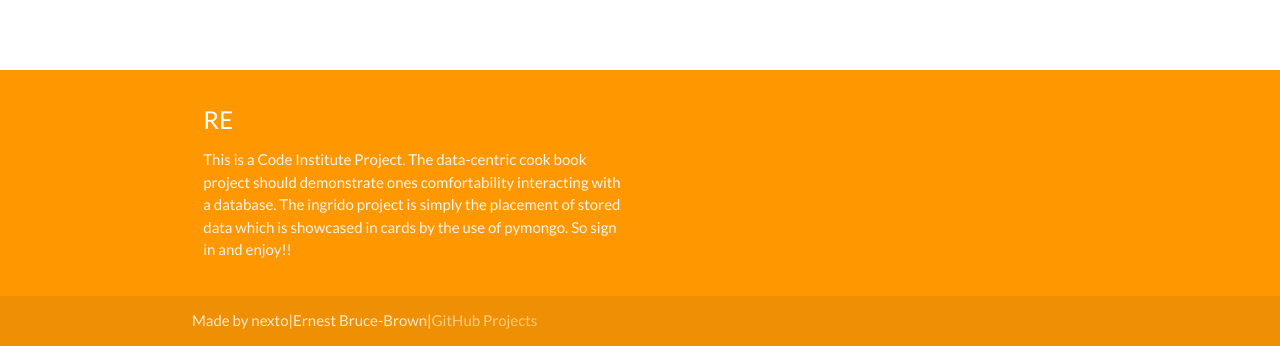
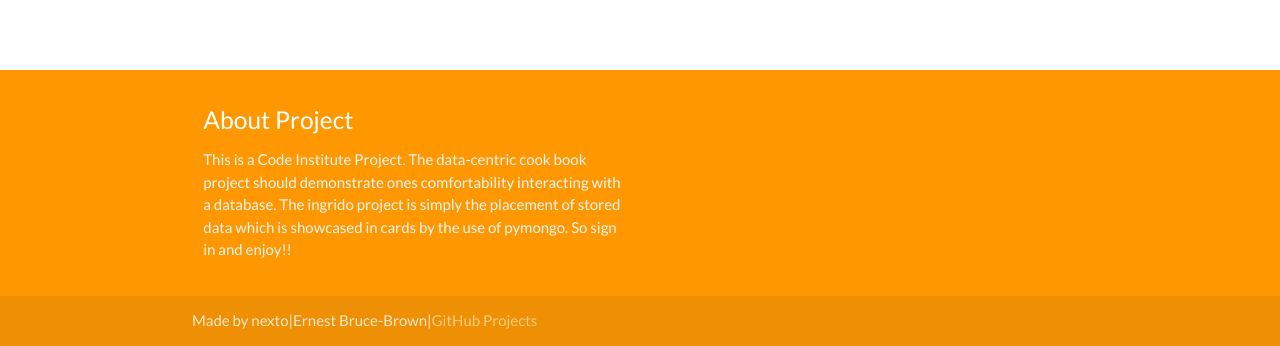
Before and after one commit to nexto123/data-centric-cook-book, a Flask app: page /add_recipe in a window 1280 px wide. Shown: the part 1154-1500 px from the top of the page. Run offline with Flask 2, Linux system fonts and the light colour scheme; data that the repository does not hold is empty; some libraries are stand-ins or nearby versions.

Commit message:
updated about on footer

```diff
--- a/templates/base.html
+++ b/templates/base.html
@@ -43,7 +43,7 @@
     <div class="container">
       <div class="row">
         <div class="col l6 s12">
-          <h5 class="white-text">RE</h5>
+          <h5 class="white-text">About Project</h5>
           <p class="grey-text text-lighten-4">This is a Code Institute Project.
           The data-centric cook book project should demonstrate ones comfortability interacting with a database.
           The ingrido project is simply the placement of stored data which is showcased in cards by the use of pymongo.
```
